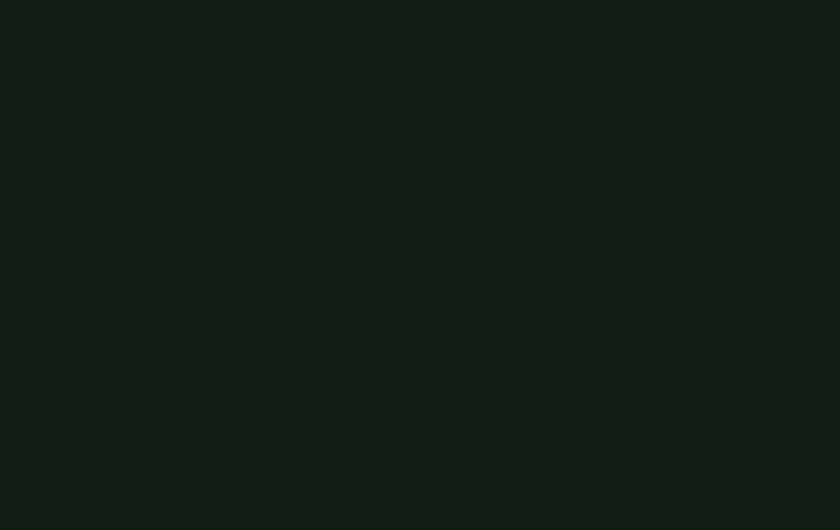
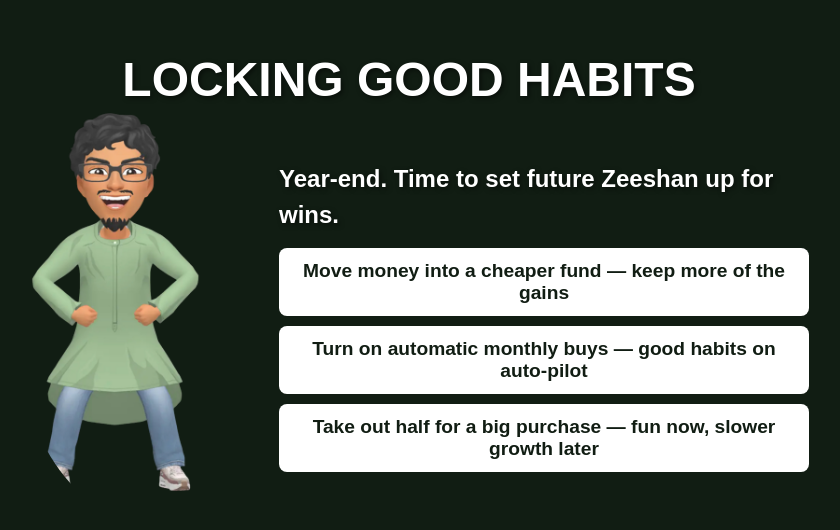
Before and after one commit to rhea164/finspire, a React (Create React App) app in the folder frontend/: page /story6 in a window 1280 px wide. Before the commit this address had no page. Shown: the top 530 px of the page, without its empty margins (231-1071 px from the left). Built offline with nearby package versions, Linux system fonts and the light colour scheme.

Commit message:
routing done

```diff
--- a/frontend/src/App.js
+++ b/frontend/src/App.js
@@ -6,15 +6,24 @@ import { Navigate } from 'react-router-dom';
 import SpeechRecognitionPage from './components/SpeechRecognitionPage';
 import BuzzTesla from './components/BuzzTesla';
 import StoryOptions from './components/StoryOptions';
-import Journey from './components/journey';
-import story1 from './components/story1';
-import story4 from './components/story4';
+import Journey from './components/Journey';
+import Story1 from './components/Story1';
+import Story4 from './components/Story4';
+import Story2 from './components/Story2';
+import Story3 from './components/Story3';
+import Story6 from './components/Story6';
+import { ScoreProvider } from './context/StoreContext';
+import Summary from './components/Summary';
+
+
+
 
 function App() {
   return (
     //  <div>
     //   <BuzzTesla />
     // </div>
+    <ScoreProvider>
     <Router>
       <div className="App">
         <Routes>
@@ -23,12 +32,17 @@ function App() {
           <Route path="/speech" element={<SpeechRecognitionPage />} />
           <Route path="/story-options" element={<StoryOptions />} />
           <Route path="/journey" element={<Journey />} />
-          <Route path="/story1" element={<story1 />} />
-          <Route path="/story4" element={<story4 />} />
+          <Route path="/story1" element={<Story1 />} />
+          <Route path="/story4" element={<Story4 />} />
+          <Route path="/story2" element={<Story2 />} />
+          <Route path="/story3" element={<Story3 />} />
+          <Route path="/story6" element={<Story6 />} />
+          <Route path="/summary" element={<Summary />} />
 
         </Routes>
       </div>
     </Router>
+    </ScoreProvider>
   );
 }
 
--- a/frontend/src/components/Avatar.jsx
+++ b/frontend/src/components/Avatar.jsx
@@ -7,9 +7,11 @@ import kanch from '../assets/kanch.png';
 import tams from '../assets/tams.png'
 import lak from '../assets/lak.png'
 import vansh from '../assets/vansh.png'
+import { useNavigate } from 'react-router-dom';
 
 function Avatar() {
   const [selectedAvatar, setSelectedAvatar] = useState(null);
+  const navigate = useNavigate();
 
   const avatars = [
     { src: zeeshan, className: 'z' },
@@ -19,6 +21,10 @@ function Avatar() {
     { src: lak, className: 'l' },
     { src: vansh, className: 'v' }
   ];
+
+  const handleSubmit = () => {
+    navigate('/story1');
+  }
 
   return (
     <div className="avatar-container">
@@ -33,7 +39,8 @@ function Avatar() {
           ></img>
         ))}
        </div>
-     <button>Confirm</button>
+     <button
+     onClick={() => handleSubmit()}>Confirm</button>
      </div>
    );
 }
--- a/frontend/src/components/story1.jsx
+++ b/frontend/src/components/story1.jsx
@@ -1,9 +1,15 @@
 import React, { useState } from 'react';
 import './story1.css';
 import zeeshan from '../assets/zeeshan2.png';
+import { useNavigate } from 'react-router-dom';
 
 function Story1() {
   const [hoveredIndex, setHoveredIndex] = useState(null);
+  const navigate = useNavigate();
+
+  const handleSubmit = () => {
+    navigate('/story2'); // Replace '/nextpage' with the actual path you want to navigate to
+  }
 
   return (
     <div className="story-container">
@@ -14,9 +20,9 @@ function Story1() {
           <p className="text">
             News is loud. Friends are louder. Zeeshan has AED 10,000 and an itchy buy finger.
           </p>
-          <button>One hot stock — all eggs in one basket.</button>
-          <button>A basket of many stocks — spreads risk.</button>
-          <button>Half hot stock, half basket — a bit wild, a bit safe.</button>
+          <button onClick={() => handleSubmit()} >One hot stock — all eggs in one basket.</button>
+          <button onClick={() => handleSubmit()}>A basket of many stocks — spreads risk.</button>
+          <button onClick={() => handleSubmit()}>Half hot stock, half basket — a bit wild, a bit safe.</button>
         </div>
       </div>
     </div>
--- a/frontend/src/components/story2.js
+++ b/frontend/src/components/story2.js
@@ -1,9 +1,15 @@
 import React, { useState } from 'react';
 import './story2.css';
 import zeeshan from '../assets/zeeshan3.png';
+import { useNavigate } from 'react-router-dom';
 
 function Story2() {
   const [showHint, setShowHint] = useState(false); // track if hint is visible
+  const navigate = useNavigate();
+
+  const handleSubmit = () => {
+    navigate('/story3'); // Replace '/nextpage' with the actual path you want to navigate to
+  }
 
   const buttons = [
     "All the money today — feels bold, can sting",
@@ -24,7 +30,7 @@ function Story2() {
 
           </p>
           {buttons.map((btnText, i) => (
-            <button key={i}>
+            <button key={i} onClick={() => handleSubmit()}>
               {btnText}
             </button>
           ))}
--- a/frontend/src/components/story3.jsx
+++ b/frontend/src/components/story3.jsx
@@ -1,10 +1,22 @@
 import React, { useState } from 'react';
 import './story3.css';
 import zeeshan from '../assets/zeeshan4.png';
+import { useNavigate } from 'react-router-dom';
 
 function Story3() {
   const [showHint, setShowHint] = useState(false); // track if hint is visible
   const hintText = "Letting it run can feel lucky, but keeping your balance is how you stay in the game long-term.";
+  const navigate = useNavigate();
+
+  const handleSubmit = () => {
+    navigate('/story4'); // Replace '/nextpage' with the actual path you want to navigate to
+  }
+
+  const buttons = [
+    "Move money into a cheaper fund — keep more of the gains",
+    "Turn on automatic monthly buys — good habits on auto-pilot",
+    "Take out half for a big purchase — fun now, slower growth later"
+  ];
   return (
     <div className="story-container">
       <h1 className="title">THE FIRST DROP</h1>
@@ -14,9 +26,12 @@ function Story3() {
           <p className="text">
             Price falls 8% in a week. Heart drops with it. What now?
           </p>
-         <button>Move money into a cheaper fund — keep more of the gains</button>
-          <button>Turn on automatic monthly buys — good habits on auto-pilot</button>
-          <button>Take out half for a big purchase — fun now, slower growth later</button>
+          {buttons.map((btnText, i) => (
+            <button key={i} onClick={() => handleSubmit()}>
+              {btnText}
+            </button>
+          ))
+        }
         </div>
       </div>
       <div className="hint-container">
--- a/frontend/src/components/story4.js
+++ b/frontend/src/components/story4.js
@@ -1,9 +1,15 @@
 import React, { useState } from 'react';
 import './story4.css';
 import zeeshan from '../assets/zeeshan5.png';
+import { useNavigate } from 'react-router-dom';
 
 function Story4() {
   const [showHint, setShowHint] = useState(false); // track if hint is visible
+  const navigate = useNavigate();
+
+  const handleSubmit = () => {
+    navigate('/story6'); // Replace '/nextpage' with the actual path you want to navigate to
+  }
 
   const buttons = [
     "Let it ride — hope it keeps winning",
@@ -23,7 +29,7 @@ function Story4() {
             Months pass. One pick is now way bigger than the rest.
           </p>
           {buttons.map((btnText, i) => (
-            <button key={i}>
+            <button key={i} onClick={() => handleSubmit()}>
               {btnText}
             </button>
           ))}
--- a/frontend/src/components/story6.jsx
+++ b/frontend/src/components/story6.jsx
@@ -1,8 +1,18 @@
-import React, { useState } from 'react';
+import React from 'react';
 import './story6.css';
 import zeeshan from '../assets/zeeshan6.png';
+import { useNavigate } from 'react-router-dom';
 
 function Story6() {
+  const navigate = useNavigate();
+  const handleSubmit = () => {
+    navigate('/summary'); // Replace '/nextpage' with the actual path you want to navigate to
+  }
+  const buttons = [
+    "Move money into a cheaper fund — keep more of the gains",
+    "Turn on automatic monthly buys — good habits on auto-pilot",
+    "Take out half for a big purchase — fun now, slower growth later"
+  ];
   return (
     <div className="story-container">
       <h1 className="title">LOCKING GOOD HABITS</h1>
@@ -12,9 +22,11 @@ function Story6() {
           <p className="text">
             Year-end. Time to set future Zeeshan up for wins.
           </p>
-          <button>Move money into a cheaper fund — keep more of the gains</button>
-          <button>Turn on automatic monthly buys — good habits on auto-pilot</button>
-          <button>Take out half for a big purchase — fun now, slower growth later</button>
+          {buttons.map((btnText, i) => (
+            <button key={i} onClick={() => handleSubmit()}>
+              {btnText}
+            </button>
+          ))}
         </div>
       </div>
     </div>
--- /dev/null
+++ b/frontend/src/context/StoreContext.js
@@ -0,0 +1,35 @@
+import React, { createContext, useContext, useState } from 'react';
+
+const ScoreContext = createContext();
+
+export function ScoreProvider({ children }) {
+  const [score, setScore] = useState(0);
+  const [userChoices, setUserChoices] = useState([]);
+
+  const addPoints = (points, choice, storyName) => {
+    setScore(prev => prev + points);
+    setUserChoices(prev => [
+      ...prev,
+      { story: storyName, choice, points, timestamp: new Date().toISOString() }
+    ]);
+  };
+
+  const resetScore = () => {
+    setScore(0);
+    setUserChoices([]);
+  };
+
+  return (
+    <ScoreContext.Provider value={{ score, userChoices, addPoints, resetScore }}>
+      {children}
+    </ScoreContext.Provider>
+  );
+}
+
+export function useScore() {
+  const context = useContext(ScoreContext);
+  if (!context) {
+    throw new Error('useScore must be used within a ScoreProvider');
+  }
+  return context;
+}
```
Also changed, not shown: frontend/src/assets/zeeshan4.png (renamed from frontend/src/components/zeeshan4.png), frontend/src/assets/zeeshan6.png (renamed from frontend/src/components/zeeshan6.png).
